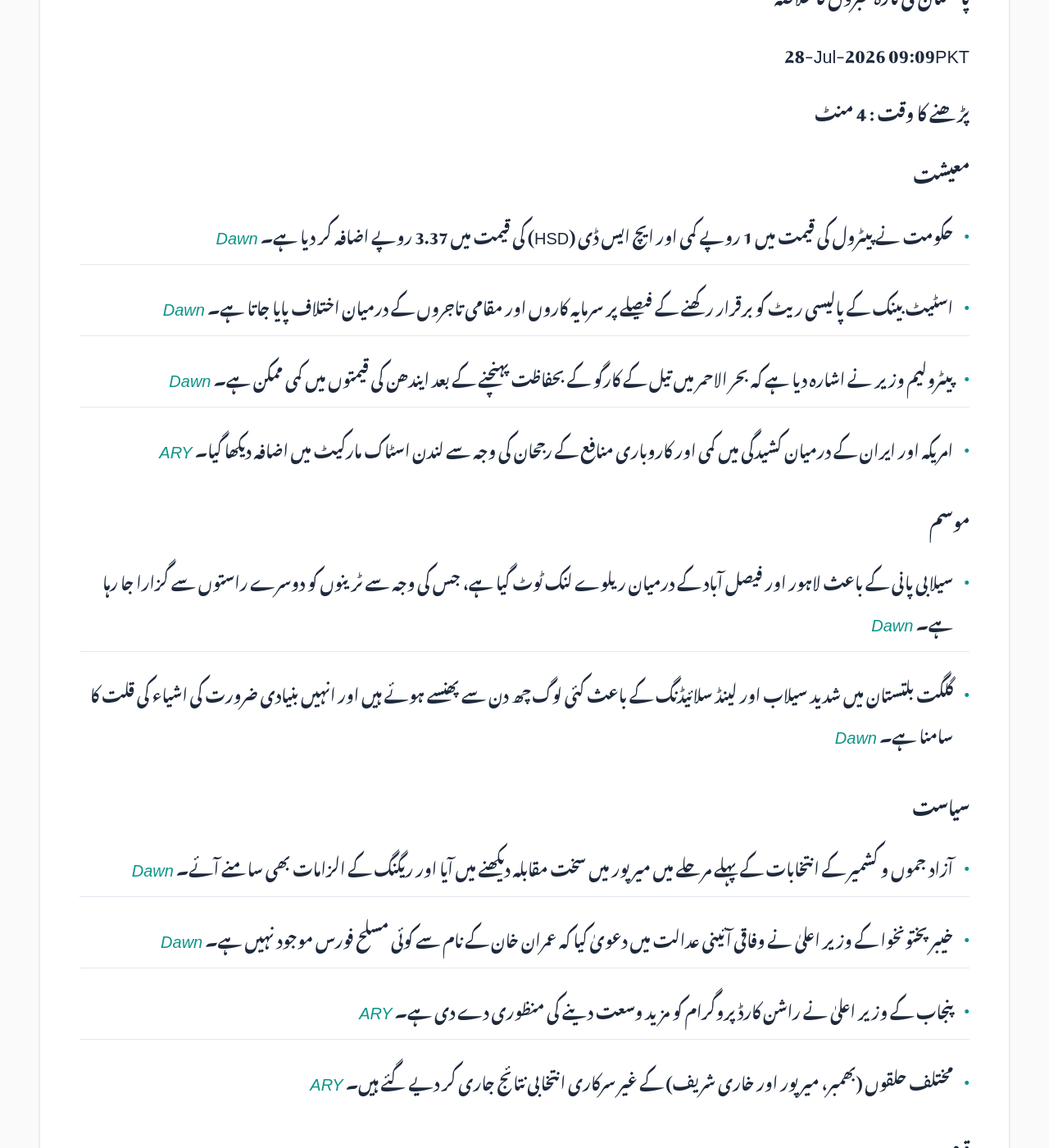
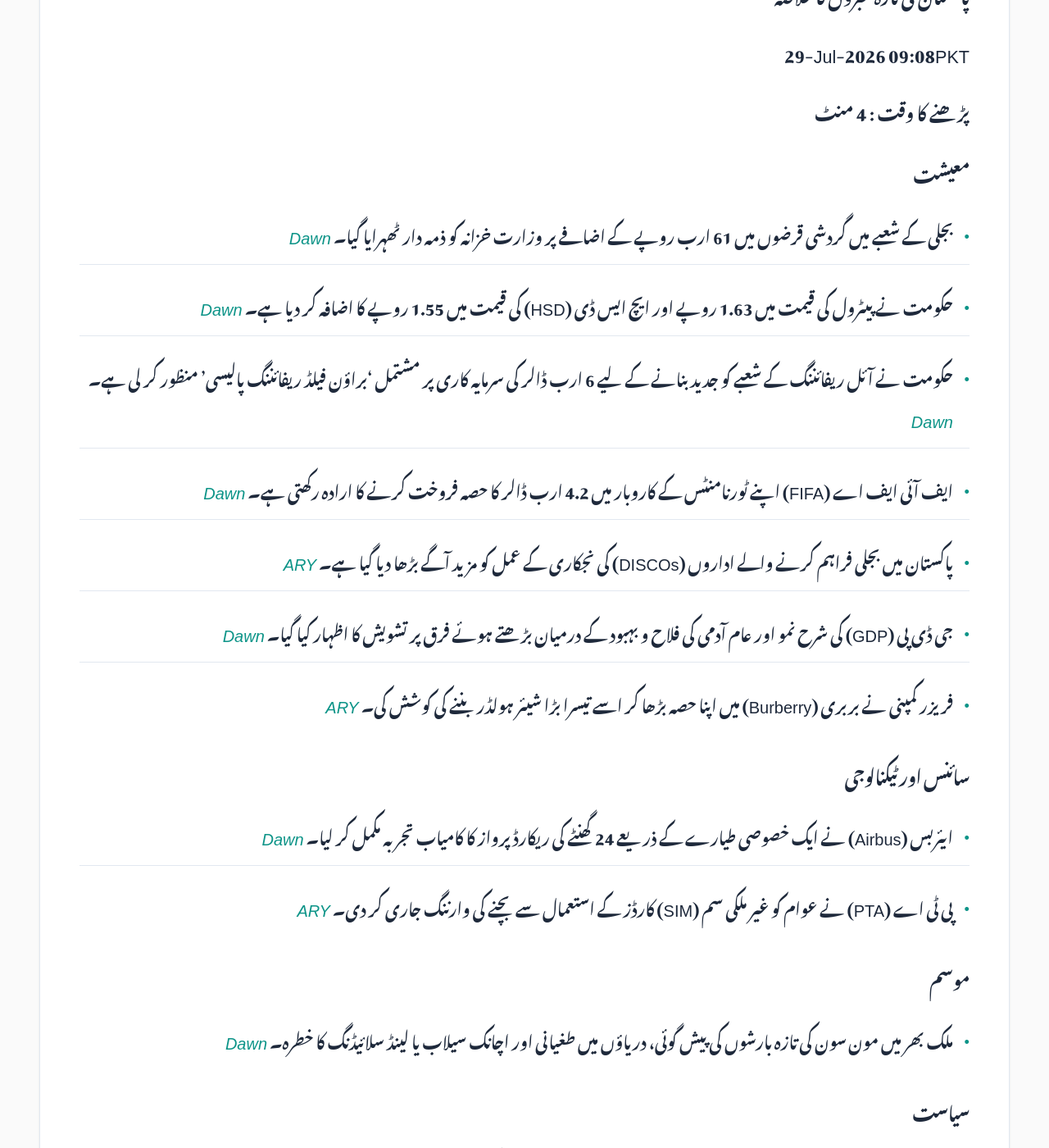
Before and after one commit to zsubzwary/news, a Jekyll site: the page built from ur/index.md, in a window 1280 px wide and 1400 px high, scrolled down 354 px. Shown: the whole window at 82% size. Built offline with Jekyll 4.4.1, drawn with Linux system fonts in a browser that asks for light colours; some web fonts are replaced; comment, search, counter and statistics services are not loaded; some of the changed text lies outside the part shown.

Commit message:
DateTime; 2026-07-29T04:08:23.484Z

```diff
--- a/ur/index.md
+++ b/ur/index.md
@@ -7,46 +7,52 @@ rtl: true
 
 پاکستان کی تازہ خبروں کا خلاصہ
 
- &lrm; 28-Jul-2026 09:09PKT
+ &lrm; 29-Jul-2026 09:08PKT
 
 پڑھنے کا وقت : 4 منٹ
 
 ### معیشت
-- حکومت نے پیٹرول کی قیمت میں 1 روپے کمی اور ایچ ایس ڈی (HSD) کی قیمت میں 3.37 روپے اضافہ کر دیا ہے۔ *[Dawn](https://www.dawn.com/news/2018803/govt-decreases-petrol-price-by-re1-increases-hsd-price-by-rs337)*
-- اسٹیٹ بینک کے پالیسی ریٹ کو برقرار رکھنے کے فیصلے پر سرمایہ کاروں اور مقامی تاجروں کے درمیان اختلاف پایا جاتا ہے۔ *[Dawn](https://www.dawn.com/news/2018929/policy-rate-pause-splits-stakeholders)*
-- پیٹرولیم وزیر نے اشارہ دیا ہے کہ بحر الاحمر میں تیل کے کارگو کے بحفاظت پہنچنے کے بعد ایندھن کی قیمتوں میں کمی ممکن ہے۔ *[Dawn](https://www.dawn.com/news/2018766/petroleum-minister-hints-at-fuel-price-relief-after-pakistans-oil-cargoes-clear-bab-al-mandeb)*
-- امریکہ اور ایران کے درمیان کشیدگی میں کمی اور کاروباری منافع کے رجحان کی وجہ سے لندن اسٹاک مارکیٹ میں اضافہ دیکھا گیا۔ *[ARY](https://arynews.tv/london-stocks-inch-up-as-us-iran-pause-earnings-lift-risk-appetite)*
+- بجلی کے شعبے میں گردشی قرضوں میں 61 ارب روپے کے اضافے پر وزارت خزانہ کو ذمہ دار ٹھہرایا گیا۔ *[Dawn](https://www.dawn.com/news/2019164/power-division-pins-blame-for-circular-debt-on-q-block)*
+- حکومت نے پیٹرول کی قیمت میں 1.63 روپے اور ایچ ایس ڈی (HSD) کی قیمت میں 1.55 روپے کا اضافہ کر دیا ہے۔ *[Dawn](https://www.dawn.com/news/2019031/govt-increases-petrol-price-by-rs163-hsd-price-by-rs155)*
+- حکومت نے آئل ریفائننگ کے شعبے کو جدید بنانے کے لیے 6 ارب ڈالر کی سرمایہ کاری پر مشتمل 'براؤن فیلڈ ریفائننگ پالیسی' منظور کر لی ہے۔ *[Dawn](https://www.dawn.com/news/2019003/govt-finally-revamps-oil-refining-policy-what-does-it-mean)*
+- ایف آئی ایف اے (FIFA) اپنے ٹورنامنٹس کے کاروبار میں 4.2 ارب ڈالر کا حصہ فروخت کرنے کا ارادہ رکھتی ہے۔ *[Dawn](https://www.dawn.com/news/2019037/fifa-says-it-hopes-to-sell-42bn-stake-in-its-tournaments)*
+- پاکستان میں بجلی فراہم کرنے والے اداروں (DISCOs) کی نجکاری کے عمل کو مزید آگے بڑھا دیا گیا ہے۔ *[ARY](https://arynews.tv/pakistan-advances-privatization-of-first-batch-of-power-discos)*
+- جی ڈی پی (GDP) کی شرح نمو اور عام آدمی کی فلاح و بہبود کے درمیان بڑھتے ہوئے فرق پر تشویش کا اظہار کیا گیا۔ *[Dawn](https://www.dawn.com/news/2019177/beyond-arithmetic)*
+- فریزر کمپنی نے بربری (Burberry) میں اپنا حصہ بڑھا کر اسے تیسرا بڑا شیئر ہولڈر بننے کی کوشش کی۔ *[ARY](https://arynews.tv/frasers-builds-stake-in-burberry-to-become-third-largest-shareholder)*
+
+### سائنس اور ٹیکنالوجی
+- ایئربس (Airbus) نے ایک خصوصی طیارے کے ذریعے 24 گھنٹے کی ریکارڈ پرواز کا کامیاب تجربہ مکمل کر لیا۔ *[Dawn](https://www.dawn.com/news/2019038/airbus-completes-record-24-hour-flight-with-plane-to-be-used-by-qantas)*
+- پی ٹی اے (PTA) نے عوام کو غیر ملکی سم (SIM) کارڈز کے استعمال سے بچنے کی وارننگ جاری کر دی۔ *[ARY](https://arynews.tv/pta-warns-against-use-of-foreign-sims)*
 
 ### موسم
-- سیلابی پانی کے باعث لاہور اور فیصل آباد کے درمیان ریلوے لنک ٹوٹ گیا ہے، جس کی وجہ سے ٹرینوں کو دوسرے راستوں سے گزارا جا رہا ہے۔ *[Dawn](https://www.dawn.com/news/2018903/floodwaters-sever-rail-link-between-lahore-faisalabad)*
-- گلگت بلتستان میں شدید سیلاب اور لینڈ سلائیڈنگ کے باعث کئی لوگ چھ دن سے پھنسے ہوئے ہیں اور انہیں بنیادی ضرورت کی اشیاء کی قلت کا سامنا ہے۔ *[Dawn](https://www.dawn.com/news/2018881/many-stranded-in-gb-for-six-days-as-flood-delays-repairs)*
+- ملک بھر میں مون سون کی تازہ بارشوں کی پیش گوئی، دریاؤں میں طغیانی اور اچانک سیلاب یا لینڈ سلائیڈنگ کا خطرہ۔ *[Dawn](https://www.dawn.com/news/2019165/rivers-may-swell-again-as-fresh-monsoon-spell-arrives)*
 
 ### سیاست
-- آزاد جموں و کشمیر کے انتخابات کے پہلے مرحلے میں میرپور میں سخت مقابلہ دیکھنے میں آیا اور ریگنگ کے الزامات بھی سامنے آئے۔ *[Dawn](https://www.dawn.com/news/2018908/close-contest-sees-n-take-the-lead-in-mirpur-polls)*
-- خیبر پختونخوا کے وزیر اعلیٰ نے وفاقی آئینی عدالت میں دعویٰ کیا کہ عمران خان کے نام سے کوئی مسلح فورس موجود نہیں ہے۔ *[Dawn](https://www.dawn.com/news/2018901/no-release-imran-force-exists-kp-cm-tells-federal-constitutional-court)*
-- پنجاب کے وزیر اعلیٰ نے راشن کارڈ پروگرام کو مزید وسعت دینے کی منظوری دے دی ہے۔ *[ARY](https://arynews.tv/punjab-cm-approves-expansion-of-ration-card-programme)*
-- مختلف حلقوں (بھمبر، میرپور اور خاری شریف) کے غیر سرکاری انتخابی نتائج جاری کر دیے گئے ہیں۔ *[ARY](https://arynews.tv/la-7-bhimber-3-complete-unofficial-results)*
+- فیڈرل کانسٹٹیوشنل کورٹ (FCC) کا عمران خان کی رہائی کے کیس میں سابقہ حکم کو برقرار رکھنے کا فیصلہ۔ *[Dawn](https://www.dawn.com/news/2019150/fcc-says-earlier-order-in-imrans-release-case-remains-in-force)*
+- محمود خان Achakzai نے بلوچستان میں بڑھتے ہوئے سیکورٹی بحران کے حل کے لیے تین روزہ جرگے کی کال دی۔ *[Dawn](https://www.dawn.com/news/2019129/achakzai-calls-for-jirga-on-balochistan-security-crisis)*
+- آزاد کشمیر کے انتخابات کے پہلے مرحلے کے بعد پیپلز پارٹی اور مسلم لیگ (ن) کے درمیان سیاسی کشیدگی میں اضافہ۔ *[Dawn](https://www.dawn.com/news/2019014/coalition-partners-ppp-pml-n-spar-after-first-phase-of-ajk-elections-as-political-temperatures-rise)*
+- بلاول بھٹو زرداری نے آزاد کشمیر کے تنازعات کو حل کرنے کے لیے 'سچائی اور مصالحت کمیشن' کے قیام کا مطالبہ کیا۔ *[Dawn](https://www.dawn.com/news/2018993/govt-protesters-must-agree-to-formation-of-a-truth-commission-to-resolve-unrest-in-ajk-demands-bilawal)*
+- اطلاعات وزیر عطا اللہ تارڑ کا آزاد کشمیر میں ہونے والے احتجاج پر دہشت گرد عناصر اور غیر ملکی ایجنڈے کا الزام۔ *[Dawn](https://www.dawn.com/news/2019021/militant-elements-within-proscribed-jaac-protests-pursuing-foreign-agenda-tarar)*
+- بلاول بھٹو نے اپنے 'ریاست' سے متعلق حالیہ بیان کی وضاحت کرتے ہوئے کہا کہ اس کا مقصد اسٹیبلشمنٹ نہیں تھا۔ *[ARY](https://arynews.tv/bilawal-bhutto-clarifies-state-remarks)*
 
-### قومی
-- پشاور ہائی کورٹ نے ایک شخص کو ملک بدر کرنے سے روک دیا ہے اور اسے نادرا بورڈ کے سامنے پیش ہونے کی ہدایت کی ہے۔ *[Dawn](https://www.dawn.com/news/2018808/phc-stops-deportation-of-man-named-quaid-i-azam-directs-him-to-appear-before-nadra-board)*
-- امریکہ سے 513 اسمگل شدہ آثارِ قدیمہ کے نمونے پاکستان واپس لائے گئے ہیں۔ *[Dawn](https://www.dawn.com/news/2018915/513-smuggled-artefacts-repatriated-from-us)*
-- چیف آف ڈیفنس فورسز نے امریکی کانگریس کے اراکین سے ملاقات کی، جس میں پاکستان کے علاقائی استحکام کے اہم کردار کو تسلیم کیا گیا۔ *[Dawn](https://www.dawn.com/news/2018779/in-meeting-with-cdf-munir-us-congressmen-acknowledge-pakistans-critical-role-in-regional-stability-ispr)*
-- نئے مقرر کردہ کمانڈر نیشنل اسٹریٹجک کمانڈ (CNSC) جنرل عامر رضا نے چیف آف ڈیفنس فورسز سے ملاقات کی۔ *[Dawn](https://www.dawn.com/news/2018788/newly-appointed-cnsc-aamer-raza-meets-cdf-asim-munir-in-rawalpindi-ispr)*
-- پی ٹی آئی نے الزام لگایا ہے کہ کوٹ لکھپت جیل میں ان کی رہنما عالیہ حمزہ پر حملہ کیا گیا۔ *[Dawn](https://www.dawn.com/news/2018804/pti-claims-jailed-leader-aaliya-hamza-attacked-in-kot-lakhpat-jail)*
-- کویتی وزیر خارجہ 28 سے 29 جولائی تک پاکستان کا سرکاری دورہ کریں گے۔ *[Dawn](https://www.dawn.com/news/2018791/kuwaiti-foreign-minister-to-visit-pakistan-from-july-28-to-29)*
-- اسلام آباد کی عدالت نے پی اے ایف افسر کے مبینہ قاتل کی جسمانی ریمانڈ میں مزید سات دن کی توسیع کر دی ہے۔ *[Dawn](https://www.dawn.com/news/2018777/islamabad-court-extends-physical-remand-of-paf-officers-alleged-killer-by-seven-days)*
+### ملکی
+- لاہور میں اٹارنی جنرل منصور اعوان کے گھر پولیس کے غیر قانونی چھاپے پر 11 اہلکاروں کے خلاف مقدمہ درج۔ *[Dawn](https://www.dawn.com/news/2019093/sho-among-11-cops-booked-over-raid-on-agp-mansoor-awans-house-in-lahore)*
+- آئی فون امپورٹ کرنے کے حوالے سے منظم فراڈ کی تحقیقات کے لیے ایف بی آر (FBR) کو ہدایات جاری۔ *[Dawn](https://www.dawn.com/news/2019160/nationwide-iphone-scam-probe-widens)*
+- کراچی کے علاقے اورنگی ٹاؤن میں پولیس مقابلے کے دوران ایک کانسٹیبل شہید اور دو مبینہ ڈاکو ہلاک۔ *[Dawn](https://www.dawn.com/news/2019018/police-constable-martyred-2-suspected-robbers-killed-in-shootout-in-karachis-orangi-town-police)*
+- آزاد کشمیر میں انتظامی کارروائی کے سلسلے میں ڈی سی کوٹلی، ایس پی کوٹلی اور میرپور کے ایس ایچ او کو معطل کر دیا گیا۔ *[ARY](https://arynews.tv/dc-sp-kotli-and-mirpur-sho-suspended-in-ajk-administrative-crackdown)*
 
 ### بین الاقوامی
-- ایران کے خلاف امریکی حملوں کے بعد سے اب تک 600 سے زیادہ امریکی فوجی زخمی ہو چکے ہیں۔ *[Dawn](https://www.dawn.com/news/2018883/over-600-us-troops-wounded-since-iran-war-began)*
-- جنوبی افریقہ میں ایک مبینہ حملے میں چار افراد، جو پاکستانی شہری بتائے جاتے ہیں، ہلاک ہو گئے۔ *[Dawn](https://www.dawn.com/news/2018768/four-men-reportedly-pakistani-nationals-gunned-down-in-south-africa)*
-- امریکہ اور ایران کے درمیان لڑائی میں عارضی وقفہ دیکھا گیا ہے۔ *[Dawn](https://www.dawn.com/news/2018922/lull-in-fighting)*
+- اقوام متحدہ کی سلامتی کونسل میں امریکہ اور فرانس کے درمیان سفارتی جھگڑا، امریکی وفد کا فرانسیسی سفیر کے خطاب کے دوران باہر نکل جانا۔ *[Dawn](https://www.dawn.com/news/2019149/us-walks-out-on-france-at-un-security-council)*
+- اسرائیلی وزیراعظم نیتن یاہو کی وائٹ ہاؤس میں صدر ٹرمپ سے پہلی ملاقات، جس میں ایران جنگ کے موضوع پر بات چیت متوقع ہے۔ *[Dawn](https://www.dawn.com/news/2019032/netanyahu-visits-white-house-for-first-trump-talks-during-iran-war)*
+- بھارت میں طلباء کی قیادت میں بڑے پیمانے پر احتجاجی تحریک کا آغاز۔ *[Dawn](https://www.dawn.com/news/2019178/south-asias-gen-z-moment)*
+- اداکار مارک رفلو کا غزہ کی صورتحال پر اسرائیلی وزیراعظم کے خلاف سخت ردعمل۔ *[ARY](https://arynews.tv/mark-ruffalo-calls-netanyahu-murderous-maniac-over-gaza)*
 
 ### کھیل
-- کرسٹیانو رونالڈو ایک نئی سیریز میں اپنی اداکاری کا آغاز کرنے جا رہے ہیں۔ *[ARY](https://arynews.tv/cristiano-ronaldo-to-make-acting-debut-in-new-series)*
+- پہلے ٹیسٹ میں ویسٹ انڈیز نے پاکستان کو 90 رنز سے شکست دے دی۔ *[Dawn](https://www.dawn.com/news/2019199/west-indies-beat-pakistan-by-90-runs-in-first-test)*
+- انٹرنیٹ پر کرکٹ میچ کے دوران چیٹنگ کے الزامات کے باعث بحث و تکرار شروع ہو گئی۔ *[ARY](https://arynews.tv/viral-cricket-match-sparks-internet-debate-following-cheating-allegation)*
 
 ### صحت
-- امریکی ریاست مشی گن میں سائیکلو سپورائسز (Cyclosporiasis) کے انفیکشن کے 9,253 کیسز رپورٹ ہوئے ہیں۔ *[ARY](https://arynews.tv/michigan-reports-9253-cyclosporiasis-cases-in-ongoing-outbreak)*
+- پاکستان میں شدید گرمی اور ٹھنڈک کے نظام تک رسائی نہ ہونے کی وجہ سے مستقبل میں جانی نقصان کے خطرے کی وارننگ۔ *[Dawn](https://www.dawn.com/news/2019142/lack-of-access-to-cooling-to-amplify-heat-deaths-in-pakistan)*
 
 ### دیگر
-- پولیس کے جدید کاری کے طریقوں اور اس کے لیے درکار ٹیکنالوجی پر بحث کی گئی۔ *[Dawn](https://www.dawn.com/news/2018931/innovative-policing)*
-- مشہور شخصیات بشمول میگن مارکل اور کنگنا راناوت سے متعلق مختلف خبریں رپورٹ ہوئیں۔ *[ARY](https://arynews.tv/meghan-markle-faces-fresh-online-scrutiny-over-constant-media-attention)*
+- مشہور گلوکارہ میڈیسن بیئر نے جسٹن ہربرٹ کے ساتھ اپنے تعلقات کی تصدیق کر دی۔ *[ARY](https://arynews.tv/madison-beer-says-yes-to-justin-herbert-after-almost-a-year-of-dating)*
```
